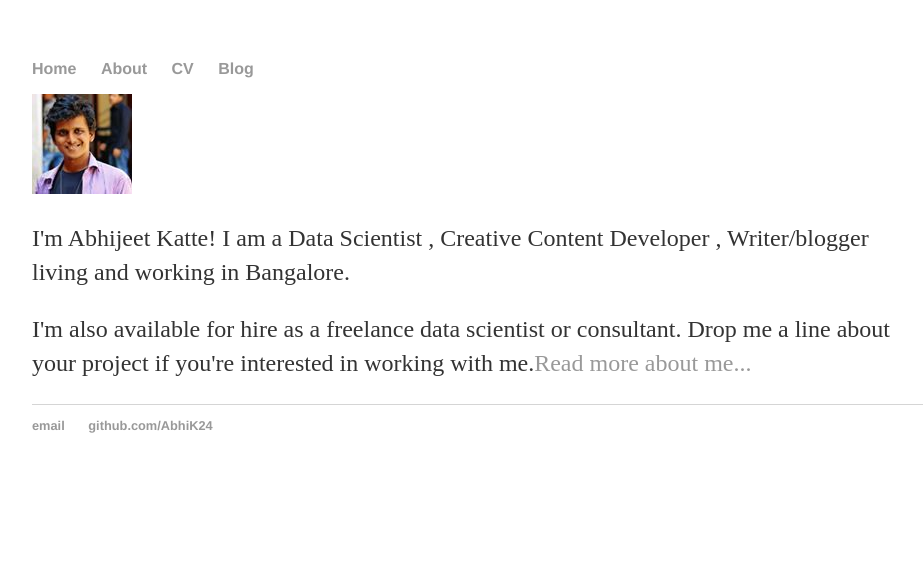
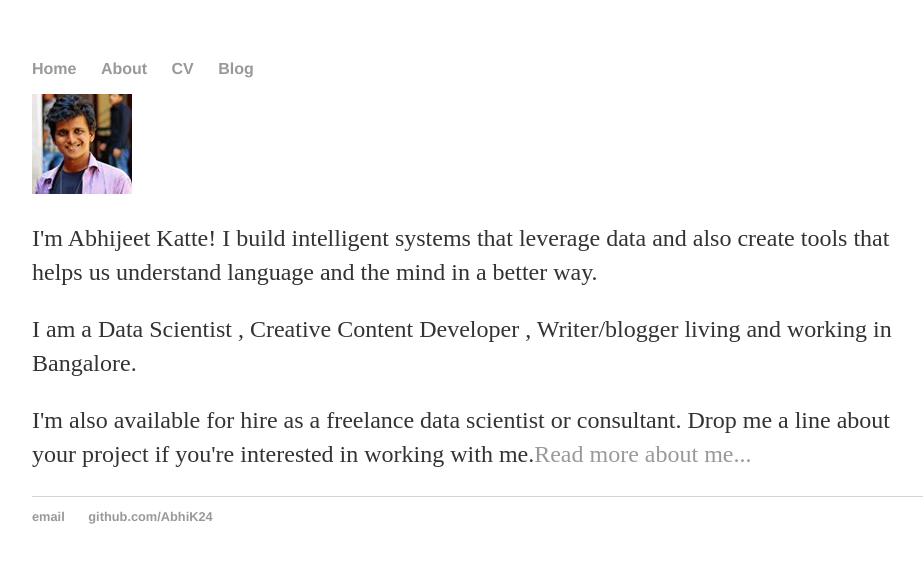
Before and after one commit to AbhiK24/abhik24.github.io, a Jekyll site: the page built from index.html, in a window 1280 px wide. Shown: the top 563 px of the page, without its empty margins (160-1083 px from the left). Built offline with Jekyll 4.4.1, drawn with Linux system fonts in a browser that asks for light colours.

Commit message:
update about

```diff
--- a/index.html
+++ b/index.html
@@ -9,7 +9,8 @@ description: Abhijeet Katte is a Data Scientist , Creative Content Creator , Spe
 </div>
 
 <div class="blurb">
-	<p class = "lead"> I'm Abhijeet Katte! I am a Data Scientist , Creative Content Developer , Writer/blogger living and working in Bangalore.</p>
+	<p class = "lead"> I'm Abhijeet Katte! I build intelligent systems that leverage data and also create tools that helps us understand language and the mind in a better way. </p>
+	<p class = "lead"> I am a Data Scientist , Creative Content Developer , Writer/blogger living and working in Bangalore.</p>
 	<p> I'm also available for hire as a freelance data scientist or consultant. Drop me a line about your project if you're interested in working with me.<a href="/about">Read more about me...</a></p>
 </div><!-- /.blurb -->
 
```
